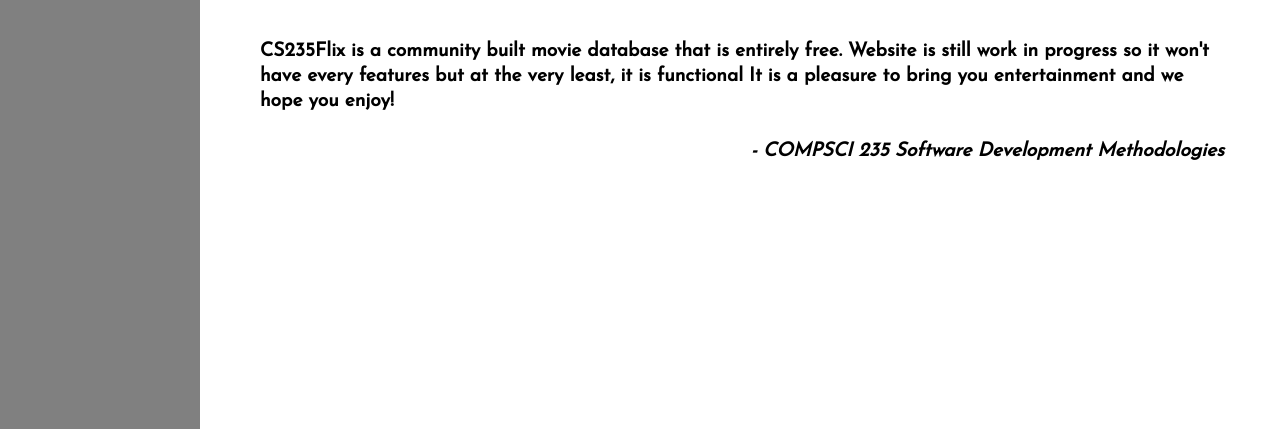
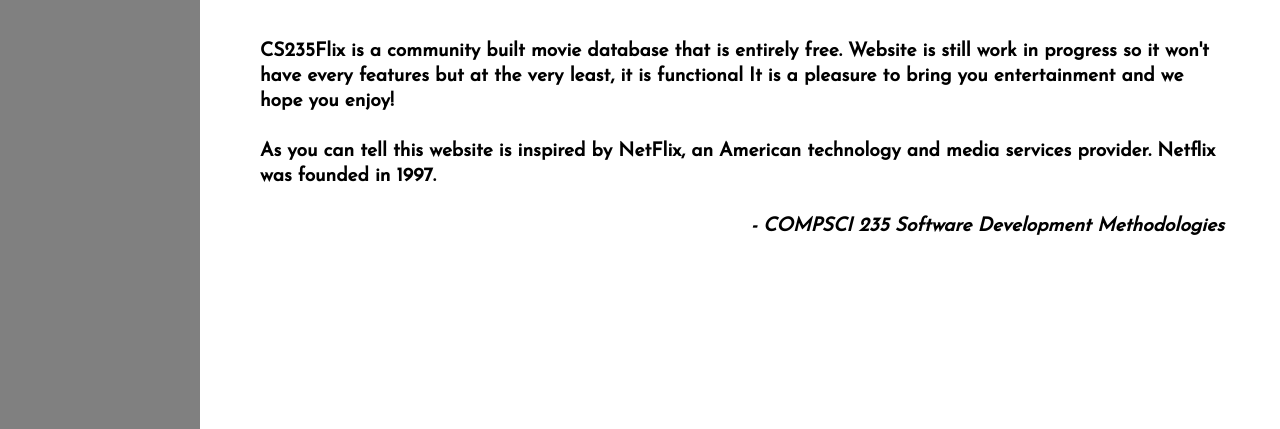
Before and after one commit to lcw1301/CS235Flix-part-2, a Flask app: page / in a window 1280 px wide. Shown: the part 222-651 px from the top of the page. Run offline with Flask 2, Linux system fonts and the light colour scheme.

Commit message:
updated website description

```diff
--- a/movie_app/templates/home.html
+++ b/movie_app/templates/home.html
@@ -14,6 +14,11 @@
         It is a pleasure to bring you entertainment and we hope you enjoy!
     </p>
     <br>
+    <p>
+        As you can tell this website is inspired by NetFlix, an American technology and media services provider.
+        Netflix was founded in 1997.
+    </p>
+    <br>
     <p style="text-align: right; font-style: italic;">
         - COMPSCI 235 Software Development Methodologies
     </p>
```
